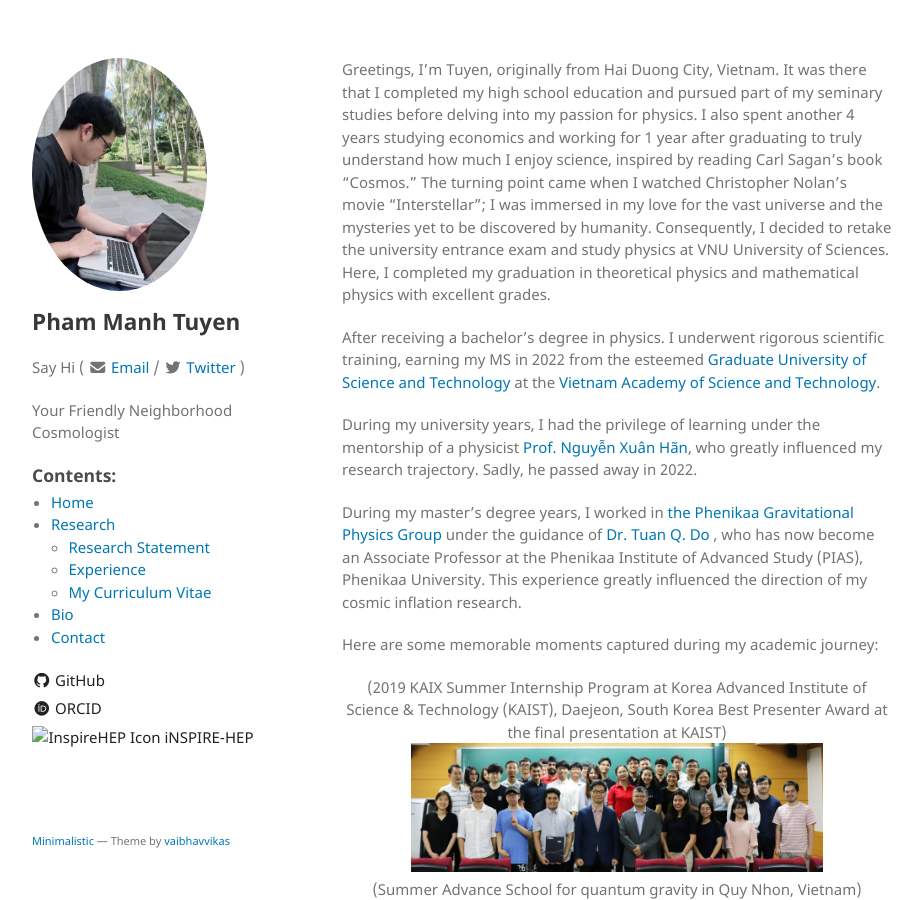
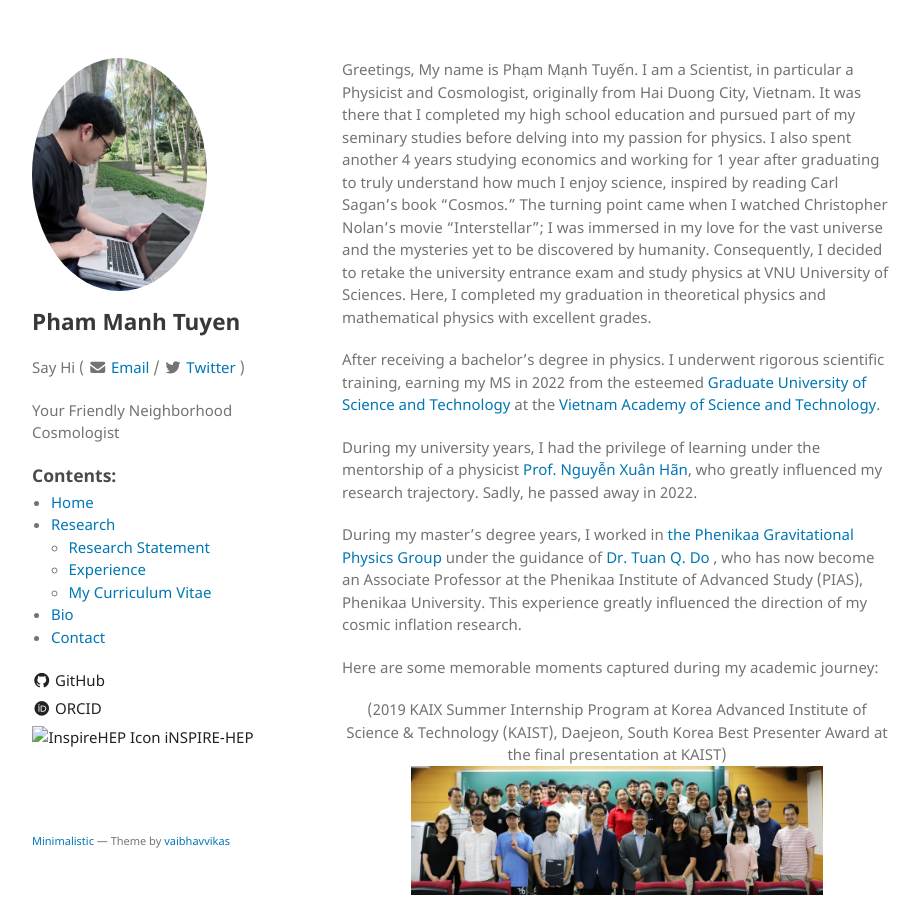
Before and after one commit to tuyenmpham/tuyenmpham.github.io, a Jekyll site: the page built from bio.md, in a window 1280 px wide and 900 px high. Shown: the whole window, without its empty margins (178-1100 px from the left). Built offline with Jekyll 4.4.1, drawn with Linux system fonts in a browser that asks for light colours.

Commit message:
Update bio.md

```diff
--- a/bio.md
+++ b/bio.md
@@ -3,7 +3,7 @@ layout: default
 ---
 
 
-Greetings, I'm Tuyen, originally from Hai Duong City, Vietnam. It was there that I completed my high school education and pursued part of my seminary studies before delving into my passion for physics. I also spent another 4 years studying economics and working for 1 year after graduating to truly understand how much I enjoy science, inspired by reading Carl Sagan's book "Cosmos." The turning point came when I watched Christopher Nolan's movie "Interstellar"; I was immersed in my love for the vast universe and the mysteries yet to be discovered by humanity. Consequently, I decided to retake the university entrance exam and study physics at VNU University of Sciences. Here, I completed my graduation in theoretical physics and mathematical physics with excellent grades.
+Greetings, My name is Phạm Mạnh Tuyến. I am a Scientist, in particular a Physicist and Cosmologist, originally from Hai Duong City, Vietnam. It was there that I completed my high school education and pursued part of my seminary studies before delving into my passion for physics. I also spent another 4 years studying economics and working for 1 year after graduating to truly understand how much I enjoy science, inspired by reading Carl Sagan's book "Cosmos." The turning point came when I watched Christopher Nolan's movie "Interstellar"; I was immersed in my love for the vast universe and the mysteries yet to be discovered by humanity. Consequently, I decided to retake the university entrance exam and study physics at VNU University of Sciences. Here, I completed my graduation in theoretical physics and mathematical physics with excellent grades.
 
 After receiving a bachelor's degree in physics. I underwent rigorous scientific training, earning my MS in 2022 from the esteemed [ Graduate University of Science and Technology](https://gust.edu.vn/vn) at the [Vietnam Academy
 of Science and Technology](https://gust.edu.vn/vn).
```
